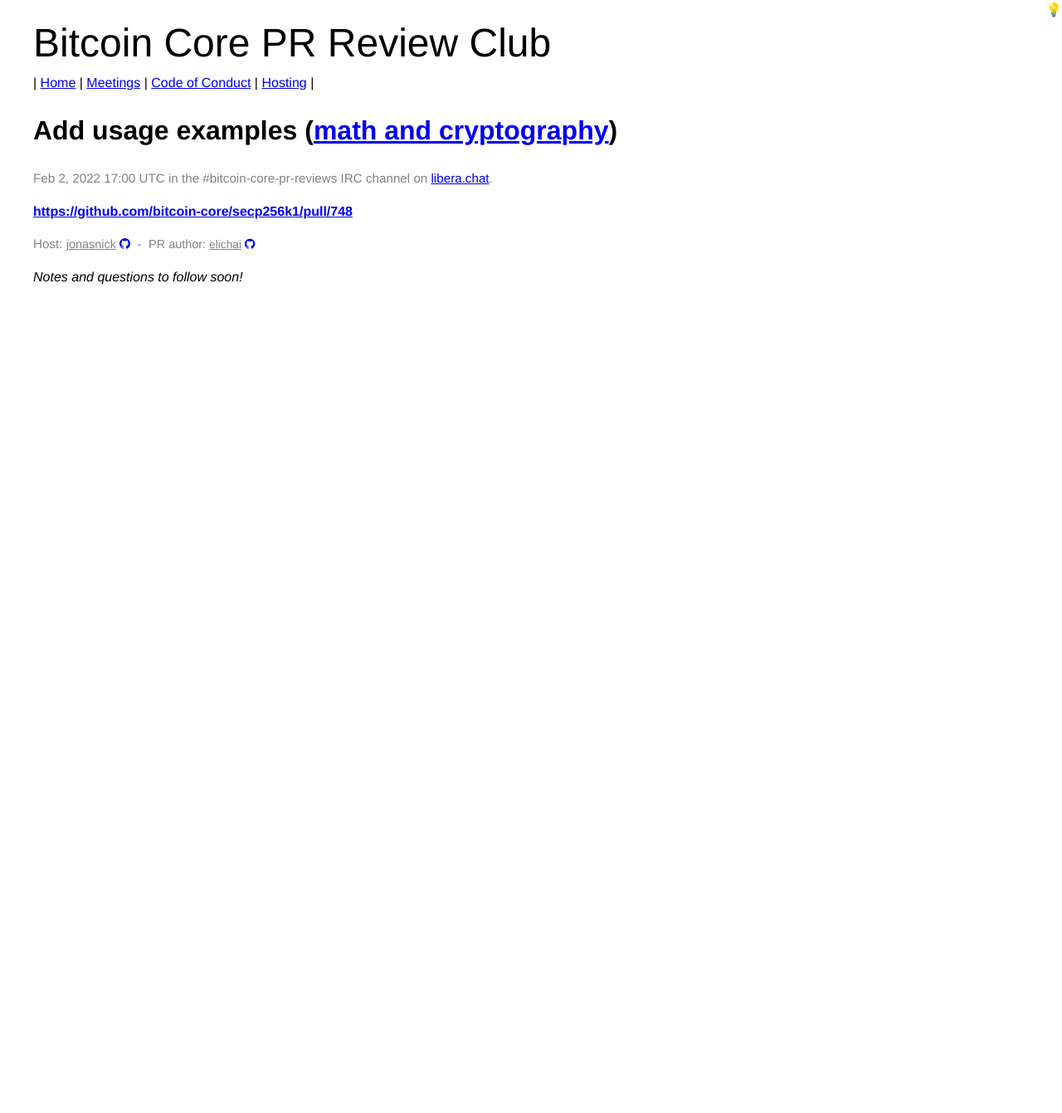
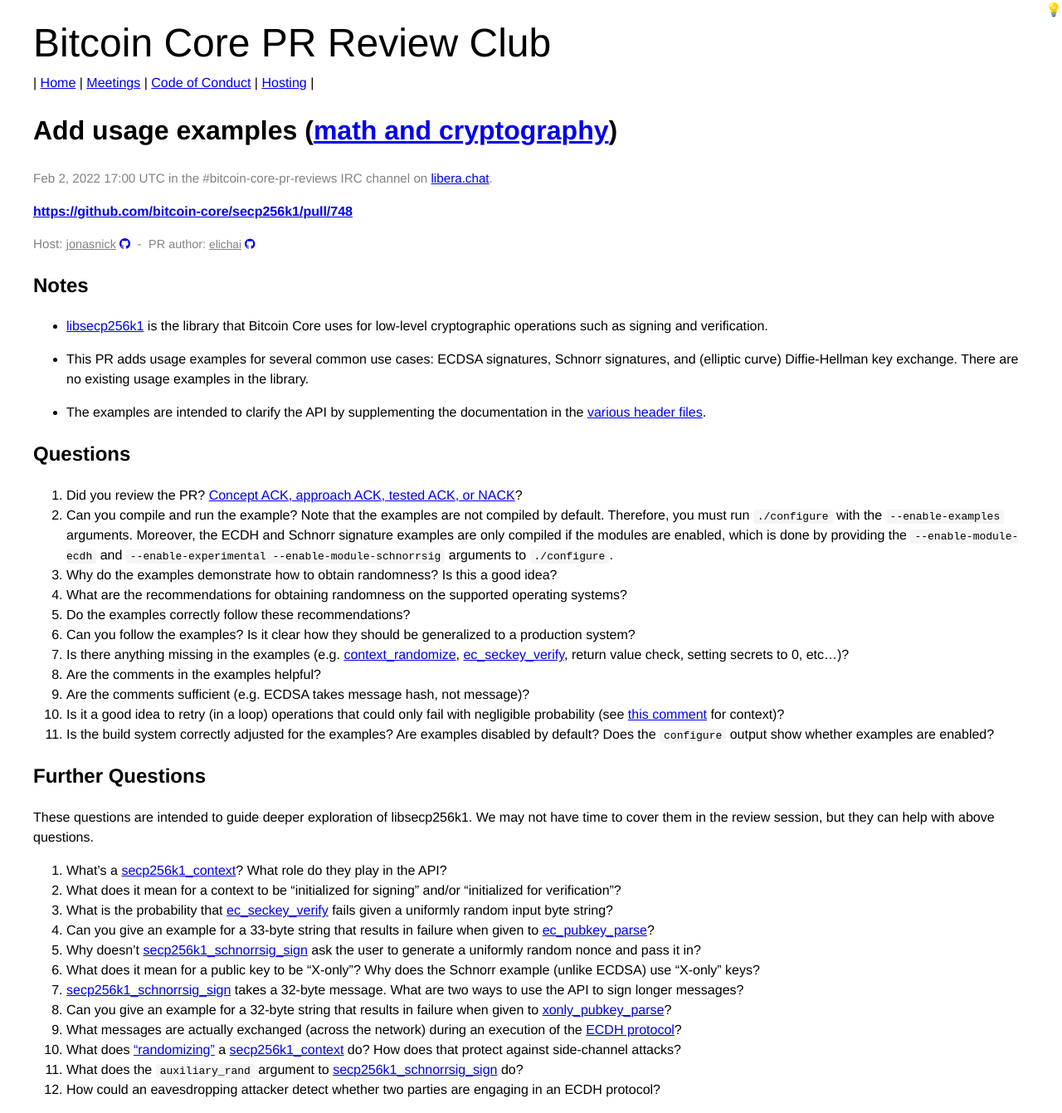
Before and after one commit to bitcoin-core-review-club/website, a Jekyll site: the page built from _posts/2022-02-02-#748.md, in a window 1280 px wide. Shown: the whole page at 83% size. Built offline with Jekyll 4.4.1, drawn with Linux system fonts in a browser that asks for light colours; before the commit the page ends 916 px from its top, so only the background shows below that.

Commit message:
Add notes for secp256k1 #748
Co-authored-by: Elliott Jin <elliott.jin@gmail.com>

```diff
--- a/_posts/2022-02-02-#748.md
+++ b/_posts/2022-02-02-#748.md
@@ -10,15 +10,45 @@
 commit:
 ---
 
-_Notes and questions to follow soon!_
-
-<!-- TODO: Before meeting, add notes and questions
 ## Notes
 
+- [libsecp256k1](https://github.com/bitcoin-core/secp256k1/) is the library that Bitcoin Core uses for low-level cryptographic operations such as signing and verification.
+
+- This PR adds usage examples for several common use cases: ECDSA signatures, Schnorr signatures, and (elliptic curve) Diffie-Hellman key exchange. There are no existing usage examples in the library.
+
+- The examples are intended to clarify the API by supplementing the documentation in the [various header files](https://github.com/bitcoin-core/secp256k1/tree/master/include).
+
 ## Questions
+
 1. Did you review the PR? [Concept ACK, approach ACK, tested ACK, or NACK](https://github.com/bitcoin/bitcoin/blob/master/CONTRIBUTING.md#peer-review)?
--->
+2. Can you compile and run the example? Note that the examples are not compiled by default. Therefore, you must run `./configure` with the `--enable-examples` arguments. Moreover, the ECDH and Schnorr signature examples are only compiled if the modules are enabled, which is done by providing the `--enable-module-ecdh` and `--enable-experimental --enable-module-schnorrsig` arguments to `./configure`.
+3. Why do the examples demonstrate how to obtain randomness? Is this a good idea?
+4. What are the recommendations for obtaining randomness on the supported operating systems?
+5. Do the examples correctly follow these recommendations?
+6. Can you follow the examples? Is it clear how they should be generalized to a production system?
+7. Is there anything missing in the examples (e.g. [context_randomize](https://github.com/ElementsProject/secp256k1-zkp/blob/a5b5909e8d56eb3c23aeb6eb4cdca0a621a0930b/include/secp256k1.h#L749), [ec_seckey_verify](https://github.com/ElementsProject/secp256k1-zkp/blob/a5b5909e8d56eb3c23aeb6eb4cdca0a621a0930b/include/secp256k1.h#L593), return value check, setting secrets to 0, etc...)?
+8. Are the comments in the examples helpful?
+9. Are the comments sufficient (e.g. ECDSA takes message hash, not message)?
+10. Is it a good idea to retry (in a loop) operations that could only fail with negligible probability (see [this comment](https://github.com/bitcoin-core/secp256k1/pull/748#pullrequestreview-404120824) for context)?
+11. Is the build system correctly adjusted for the examples? Are examples disabled by default? Does the `configure` output show whether examples are enabled?
 
+## Further Questions
+
+These questions are intended to guide deeper exploration of libsecp256k1.
+We may not have time to cover them in the review session, but they can help with above questions.
+
+1. What's a [secp256k1_context](https://github.com/ElementsProject/secp256k1-zkp/blob/a5b5909e8d56eb3c23aeb6eb4cdca0a621a0930b/include/secp256k1.h#L27)? What role do they play in the API?
+2. What does it mean for a context to be "initialized for signing" and/or "initialized for verification"?
+3. What is the probability that [ec_seckey_verify](https://github.com/ElementsProject/secp256k1-zkp/blob/a5b5909e8d56eb3c23aeb6eb4cdca0a621a0930b/include/secp256k1.h#L593) fails given a uniformly random input byte string?
+4. Can you give an example for a 33-byte string that results in failure when given to [ec_pubkey_parse](https://github.com/ElementsProject/secp256k1-zkp/blob/a5b5909e8d56eb3c23aeb6eb4cdca0a621a0930b/include/secp256k1.h#L343)?
+5. Why doesn't [secp256k1_schnorrsig_sign](https://github.com/ElementsProject/secp256k1-zkp/blob/a5b5909e8d56eb3c23aeb6eb4cdca0a621a0930b/include/secp256k1_schnorrsig.h#L95) ask the user to generate a uniformly random nonce and pass it in?
+6. What does it mean for a public key to be "X-only"? Why does the Schnorr example (unlike ECDSA) use "X-only" keys?
+7. [secp256k1_schnorrsig_sign](https://github.com/ElementsProject/secp256k1-zkp/blob/a5b5909e8d56eb3c23aeb6eb4cdca0a621a0930b/include/secp256k1_schnorrsig.h#L95) takes a 32-byte message. What are two ways to use the API to sign longer messages?
+8. Can you give an example for a 32-byte string that results in failure when given to [xonly_pubkey_parse](https://github.com/ElementsProject/secp256k1-zkp/blob/a5b5909e8d56eb3c23aeb6eb4cdca0a621a0930b/include/secp256k1_extrakeys.h#L37)?
+9. What messages are actually exchanged (across the network) during an execution of the [ECDH protocol](https://github.com/ElementsProject/secp256k1-zkp/blob/a5b5909e8d56eb3c23aeb6eb4cdca0a621a0930b/include/secp256k1_ecdh.h#L36)?
+10. What does ["randomizing"](https://github.com/ElementsProject/secp256k1-zkp/blob/a5b5909e8d56eb3c23aeb6eb4cdca0a621a0930b/include/secp256k1.h#L749) a [secp256k1_context](https://github.com/ElementsProject/secp256k1-zkp/blob/a5b5909e8d56eb3c23aeb6eb4cdca0a621a0930b/include/secp256k1.h#L27) do? How does that protect against side-channel attacks?
+11. What does the `auxiliary_rand` argument to [secp256k1_schnorrsig_sign](https://github.com/ElementsProject/secp256k1-zkp/blob/a5b5909e8d56eb3c23aeb6eb4cdca0a621a0930b/include/secp256k1_schnorrsig.h#L95) do?
+12. How could an eavesdropping attacker detect whether two parties are engaging in an ECDH protocol?
 
 <!-- TODO: After meeting, uncomment and add meeting log between the irc tags
 ## Meeting Log
```
